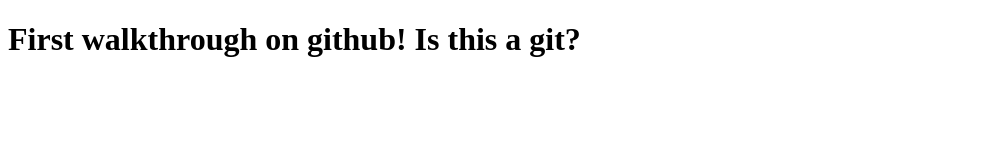
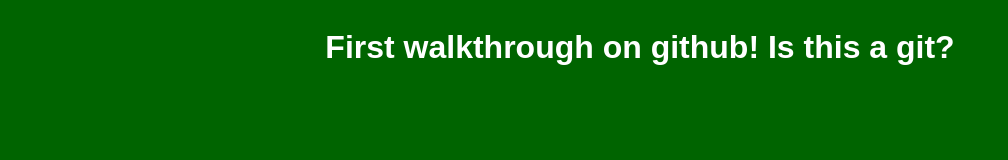
Before and after one commit to sarah6406/git-example-repo, a plain HTML site: page index.html in a window 1280 px wide. Shown: the whole page, without its empty margins (0-1008 px from the left). Drawn offline with Linux system fonts and the light colour scheme.

Commit message:
Added stylesheet and styled content

```diff
--- a/index.html
+++ b/index.html
@@ -4,6 +4,7 @@
     <meta charset="UTF-8">
     <meta name="viewport" content="width=device-width, initial-scale=1.0">
     <title>Git Example Repo</title>
+    <link rel="stylesheet" href="style.css">
 </head>
 <body>
     <h1>First walkthrough on github! Is this a git?</h1>
--- /dev/null
+++ b/style.css
@@ -0,0 +1,8 @@
+body {
+  background-color: darkgreen;
+  color: white;
+  font-family: Arial, Helvetica, sans-serif;
+  display: flex;
+  justify-content: center;
+  align-items: center;
+}
```
